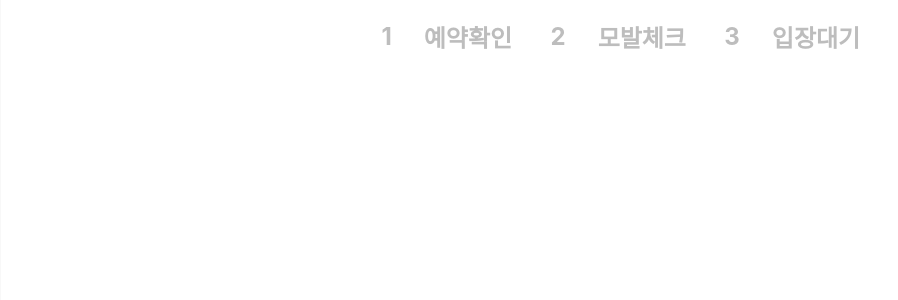
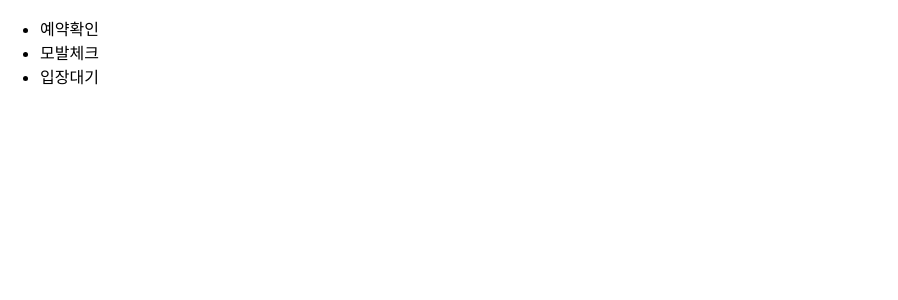
Before and after one commit to DaeHyunHwang/newTorsoProject, a React (Create React App) app: page / in a window 1280 px wide. Shown: the top 300 px of the page, without its empty margins (0-898 px from the left). Built offline with nearby package versions, Linux system fonts and the light colour scheme.

Commit message:
Update App.js

```diff
--- a/src/App.js
+++ b/src/App.js
@@ -6,22 +6,12 @@ import Button from "./Button.js";
 function App() {
   return (
       <div className="mainBody">
-        <div className="mainDiv">
-          <div className="le-dv"></div>
-          <div className="ri-dv"></div>
-        </div>
-        <div className="mainContent">
-          <div className="menuList">
-            <div className="active">
-              <span className="step">1</span><span><span>예약확인</span></span>
-            </div>
-            <div className="">
-            <span className="step">2</span><span><span>모발체크</span></span>
-            </div>
-            <div className="">
-            <span className="step">3</span><span><span>입장대기</span></span>
-            </div>
-          </div>
+        <div className="tabWrap tab_typeL">
+            <ul className="tabList">
+              <li className="on">예약확인</li>
+              <li className="">모발체크</li>
+              <li className="">입장대기</li>
+            </ul>
         </div>
       </div>
   );
```
